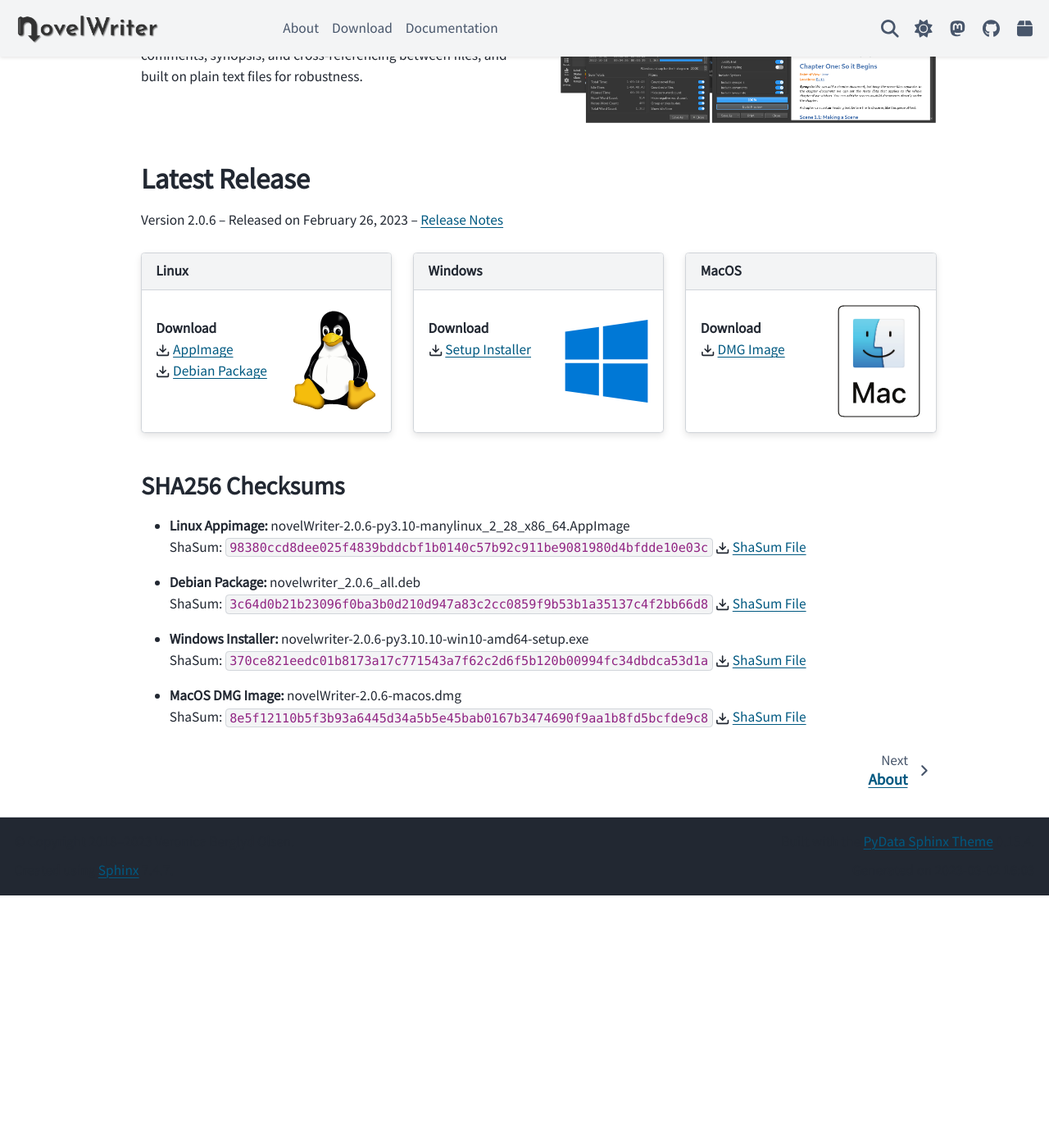
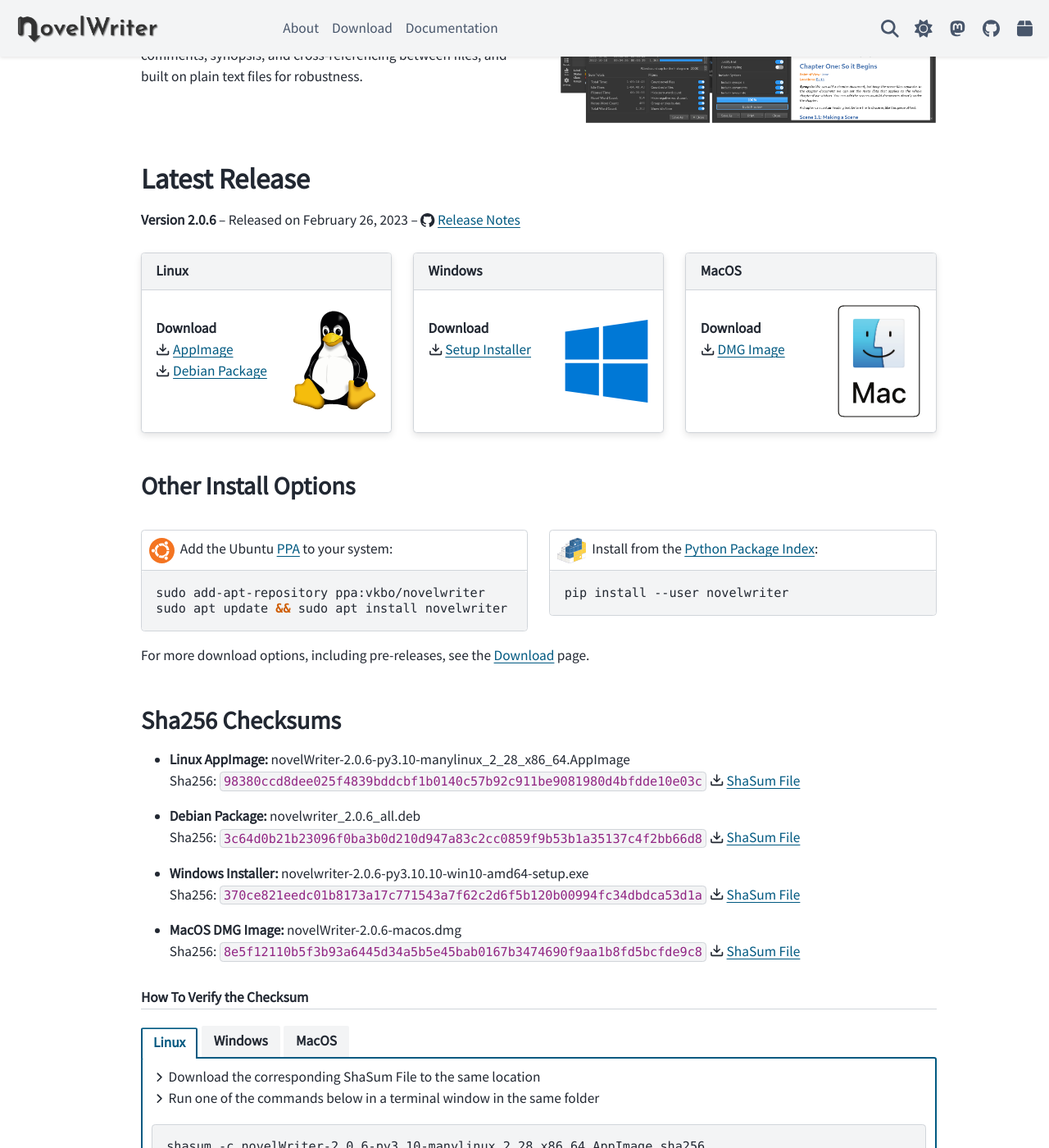
Before and after one commit to vkbo/novelWriter.io, a Sphinx documentation site: the page built from source/index.rst, in a window 1280 px wide and 1400 px high, scrolled down 308 px. Shown: the whole window at 82% size. Built offline with Sphinx 7.4.7 and the PyData theme 0.15.4, drawn with Linux system fonts in a browser that asks for light colours; some of the changed text lies outside the part shown.

Commit message:
Add info about other install options

```diff
--- a/source/_static/custom.css
+++ b/source/_static/custom.css
@@ -39,6 +39,13 @@
     background-color: var(--pst-color-surface) !important;
 }
 
+.sd-octicon {
+    vertical-align: baseline;
+    height: 1em;
+    margin-top: 0.15em;
+    margin-bottom: -0.15em;
+}
+
 /*
  * Custom Classes for Sphinx-Design
  */
@@ -46,3 +53,16 @@
 .nw-sd-os-card-header {
     background-color: var(--pst-color-surface) !important;
 }
+
+.custom-inline-image {
+    display: inline-block;
+    vertical-align: baseline;
+    height: 1rem;
+}
+
+.custom-inline-image-tall {
+    display: inline-block;
+    vertical-align: middle;
+    height: 1.8rem;
+    margin-right: 0.2rem;
+}
--- a/source/generated/checksum_block.rst
+++ b/source/generated/checksum_block.rst
@@ -1,11 +1,43 @@
-SHA256 Checksums
+Sha256 Checksums
 ----------------
 
-* | **Linux Appimage:** novelWriter-2.0.6-py3.10-manylinux_2_28_x86_64.AppImage
-  | ShaSum: ``98380ccd8dee025f4839bddcbf1b0140c57b92c911be9081980d4bfdde10e03c`` :octicon:`download` `ShaSum File <https://github.com/vkbo/novelWriter/releases/download/v2.0.6/novelWriter-2.0.6-py3.10-manylinux_2_28_x86_64.AppImage.sha256>`__
+* | **Linux AppImage:** novelWriter-2.0.6-py3.10-manylinux_2_28_x86_64.AppImage
+  | Sha256: ``98380ccd8dee025f4839bddcbf1b0140c57b92c911be9081980d4bfdde10e03c`` :octicon:`download` `ShaSum File <https://github.com/vkbo/novelWriter/releases/download/v2.0.6/novelWriter-2.0.6-py3.10-manylinux_2_28_x86_64.AppImage.sha256>`__
 * | **Debian Package:** novelwriter_2.0.6_all.deb
-  | ShaSum: ``3c64d0b21b23096f0ba3b0d210d947a83c2cc0859f9b53b1a35137c4f2bb66d8`` :octicon:`download` `ShaSum File <https://github.com/vkbo/novelWriter/releases/download/v2.0.6/novelwriter_2.0.6_all.deb.sha256>`__
+  | Sha256: ``3c64d0b21b23096f0ba3b0d210d947a83c2cc0859f9b53b1a35137c4f2bb66d8`` :octicon:`download` `ShaSum File <https://github.com/vkbo/novelWriter/releases/download/v2.0.6/novelwriter_2.0.6_all.deb.sha256>`__
 * | **Windows Installer:** novelwriter-2.0.6-py3.10.10-win10-amd64-setup.exe
-  | ShaSum: ``370ce821eedc01b8173a17c771543a7f62c2d6f5b120b00994fc34dbdca53d1a`` :octicon:`download` `ShaSum File <https://github.com/vkbo/novelWriter/releases/download/v2.0.6/novelwriter-2.0.6-py3.10.10-win10-amd64-setup.exe.sha256>`__
+  | Sha256: ``370ce821eedc01b8173a17c771543a7f62c2d6f5b120b00994fc34dbdca53d1a`` :octicon:`download` `ShaSum File <https://github.com/vkbo/novelWriter/releases/download/v2.0.6/novelwriter-2.0.6-py3.10.10-win10-amd64-setup.exe.sha256>`__
 * | **MacOS DMG Image:** novelWriter-2.0.6-macos.dmg
-  | ShaSum: ``8e5f12110b5f3b93a6445d34a5b5e45bab0167b3474690f9aa1b8fd5bcfde9c8`` :octicon:`download` `ShaSum File <https://github.com/vkbo/novelWriter/releases/download/v2.0.6/novelWriter-2.0.6-macos.dmg.sha256>`__
+  | Sha256: ``8e5f12110b5f3b93a6445d34a5b5e45bab0167b3474690f9aa1b8fd5bcfde9c8`` :octicon:`download` `ShaSum File <https://github.com/vkbo/novelWriter/releases/download/v2.0.6/novelWriter-2.0.6-macos.dmg.sha256>`__
+
+.. rubric:: How To Verify the Checksum
+
+.. tab-set::
+
+   .. tab-item:: Linux
+
+      | :octicon:`chevron-right` Download the corresponding ShaSum File to the same location
+      | :octicon:`chevron-right` Run one of the commands below in a terminal window in the same folder
+
+      .. code-block:: bash
+
+         shasum -c novelWriter-2.0.6-py3.10-manylinux_2_28_x86_64.AppImage.sha256
+         shasum -c novelwriter_2.0.6_all.deb.sha256
+
+   .. tab-item:: Windows
+
+      | :octicon:`chevron-right` Run the following command in PowerShell from the same folder
+      | :octicon:`chevron-right` Check the Hash value against the value displayed above
+
+      .. code-block:: powershell
+
+         Get-FileHash -Algorithm SHA256 novelwriter-2.0.6-py3.10.10-win10-amd64-setup.exe | Format-List
+
+   .. tab-item:: MacOS
+
+      | :octicon:`chevron-right` Download the corresponding ShaSum File to the same location
+      | :octicon:`chevron-right` Run the command below in a terminal window in the same folder
+
+      .. code-block:: bash
+
+         shasum -c novelWriter-2.0.6-macos.dmg.sha256
--- a/source/generated/download_block.rst
+++ b/source/generated/download_block.rst
@@ -3,7 +3,7 @@
 
 .. _Release Notes: https://github.com/vkbo/novelWriter/releases/tag/v2.0.6
 
-Version 2.0.6 -- Released on February 26, 2023 -- `Release Notes`_
+**Version 2.0.6** -- Released on February 26, 2023 -- :octicon:`mark-github` `Release Notes`_
 
 .. grid:: 3
    :margin: 4 4 0 0
--- a/source/index.rst
+++ b/source/index.rst
@@ -40,4 +40,40 @@
 
 .. include:: generated/download_block.rst
 
+
+Other Install Options
+---------------------
+
+.. _PPA: https://launchpad.net/~vkbo/+archive/ubuntu/novelwriter
+.. _Python Package Index: https://pypi.org/project/novelWriter/
+
+.. |ubuntu-logo| image:: images/ubuntu.svg
+   :class: dark-light custom-inline-image-tall
+
+.. |pypi-logo| image:: images/pypi.svg
+   :class: dark-light custom-inline-image-tall
+
+
+.. grid::
+   :margin: 0
+   :gutter: 4
+   :padding: 0
+
+   .. grid-item::
+
+      .. code-block:: bash
+         :caption: |ubuntu-logo| Add the Ubuntu PPA_ to your system:
+
+         sudo add-apt-repository ppa:vkbo/novelwriter
+         sudo apt update && sudo apt install novelwriter
+
+   .. grid-item::
+
+      .. code-block:: bash
+         :caption: |pypi-logo| Install from the `Python Package Index`_:
+
+         pip install --user novelwriter
+
+For more download options, including pre-releases, see the :ref:`main_download` page.
+
 .. include:: generated/checksum_block.rst
--- a/templates/download_block.rst
+++ b/templates/download_block.rst
@@ -3,7 +3,7 @@
 
 .. _Release Notes: {release_url}
 
-{release_version} -- Released on {release_date} -- `Release Notes`_
+**{release_version}** -- Released on {release_date} -- :octicon:`mark-github` `Release Notes`_
 
 .. grid:: 3
    :margin: 4 4 0 0
```
Also changed, not shown: templates/checksum_block.rst (+33 -1 lines), source/images/pypi.svg (added), source/images/ubuntu.svg (added), 1 other file.
